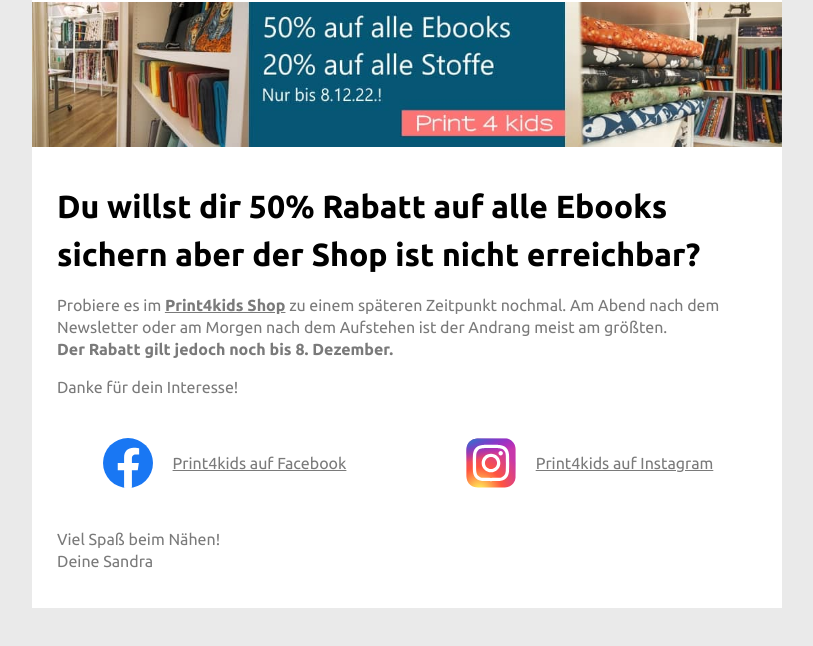
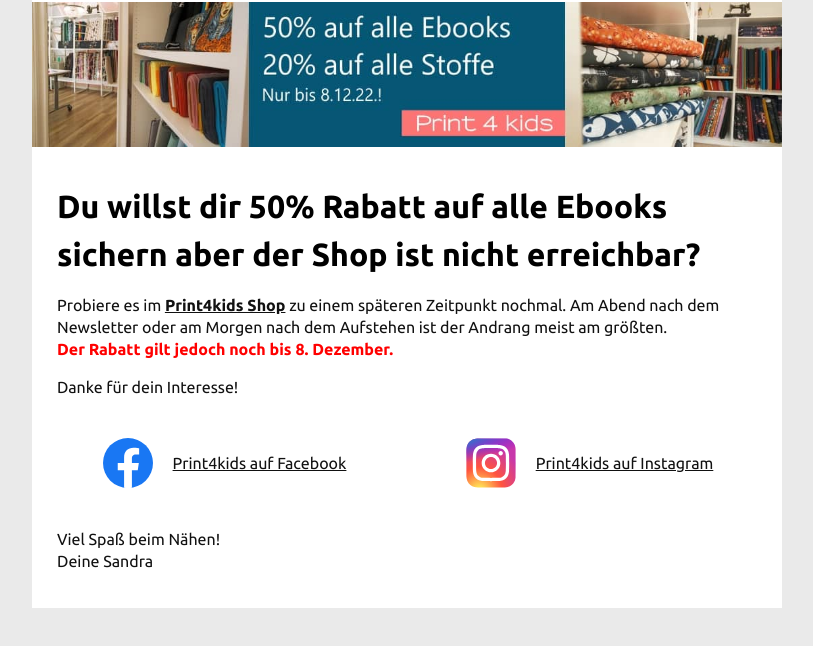
Before and after one commit to thomas-rothe/landingpage_print4kids, a plain HTML site: page index.html in a window 1280 px wide. Shown: the part 1208-1854 px from the top of the page, without its empty margins (248-1061 px from the left). Drawn offline with Linux system fonts and the light colour scheme.

Commit message:
update index style

```diff
--- a/assets/style.scss
+++ b/assets/style.scss
@@ -129,7 +129,7 @@ h2 {
 p, li, a {
   font-size: 16px;
   line-height: 22px;
-  color: #7a7a7a;
+  color: #111;
   font-weight: 400;
   font-family: 'Ubuntu';
 
@@ -139,7 +139,9 @@ p, li, a {
       text-decoration: underline;
     }
   }
-}
+}.red {
+  color: #ff0000;
+ }
 .img-responsive {
   width: 100%;
   max-width: 100%;
--- a/index.html
+++ b/index.html
@@ -37,7 +37,7 @@
                 </a>
                 <div class="content-wrapper">
                     <h2>Du willst dir 50% Rabatt auf alle Ebooks sichern aber der Shop ist nicht erreichbar?</h2>
-                    <p>Probiere es im <a href="https://shop.print4kids.info/" title="Print4kids Shop" target="_blank">Print4kids Shop</a> zu einem späteren Zeitpunkt nochmal. Am Abend nach dem Newsletter oder am Morgen nach dem Aufstehen ist der Andrang meist am größten. <br><strong>Der Rabatt gilt jedoch noch bis 8. Dezember.</strong></p>
+                    <p>Probiere es im <a href="https://shop.print4kids.info/" title="Print4kids Shop" target="_blank">Print4kids Shop</a> zu einem späteren Zeitpunkt nochmal. Am Abend nach dem Newsletter oder am Morgen nach dem Aufstehen ist der Andrang meist am größten. <br><strong class="red">Der Rabatt gilt jedoch noch bis 8. Dezember.</strong></p>
                     <p>Danke für dein Interesse!</p>
                     <div class="row flex">
                         <div class="col-6 social-link">
```
Also changed, not shown: assets/style.css, 1 other file.
